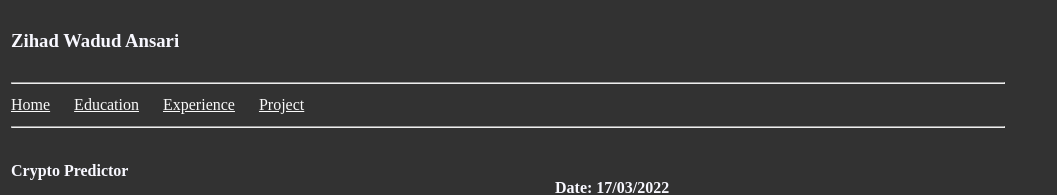
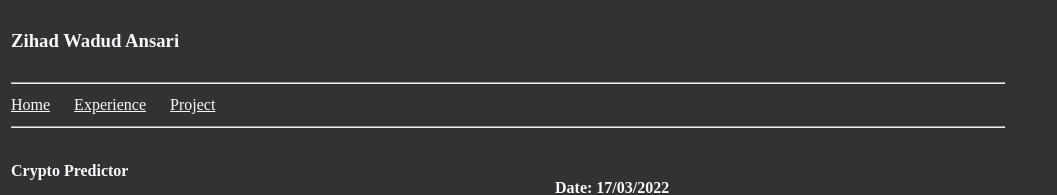
Before and after one commit to ZihadWadudAnsari/HTML-CSS, a plain HTML site: page project.html in a window 1280 px wide. Shown: the top 195 px of the page, without its empty margins (0-1057 px from the left). Drawn offline with Linux system fonts and the light colour scheme.

Commit message:
Update project.html

```diff
--- a/project.html
+++ b/project.html
@@ -56,7 +56,6 @@
             <td colspan="2">
                 <div class="banner">
                     <a href="index.html">Home</a>
-                    <a href="education.html">Education</a>
                     <a href="experience.html">Experience</a>
                     <a href="project.html">Project</a>
                 </div>
```
